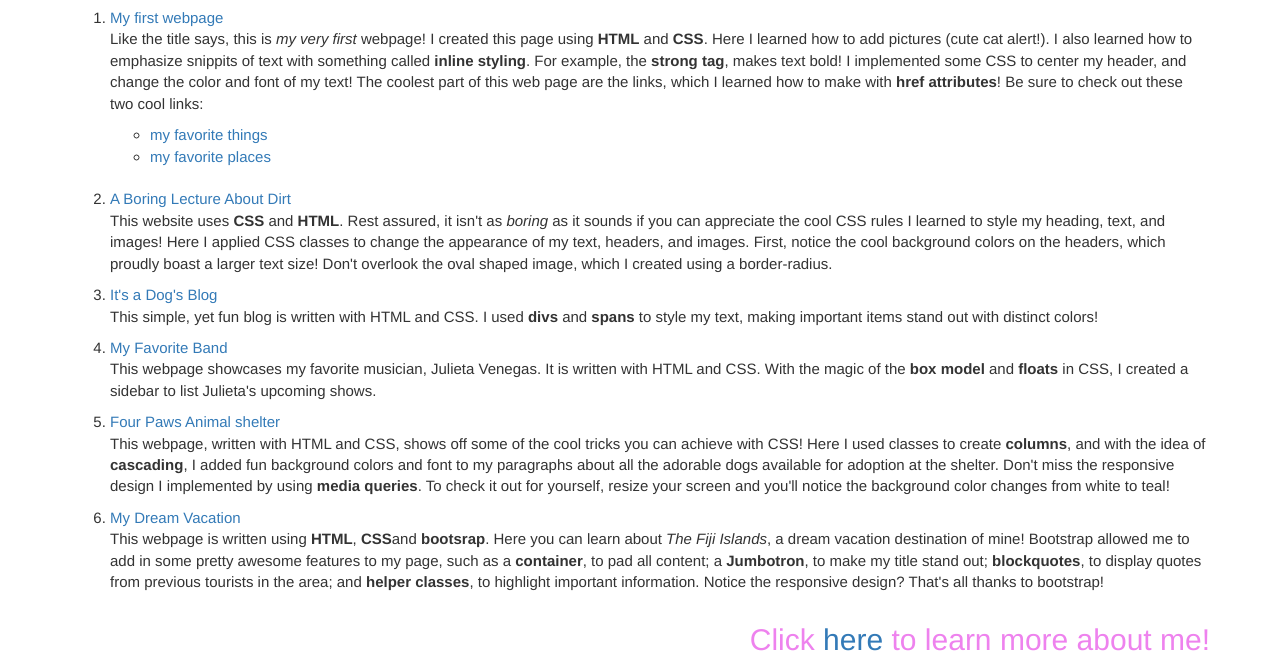
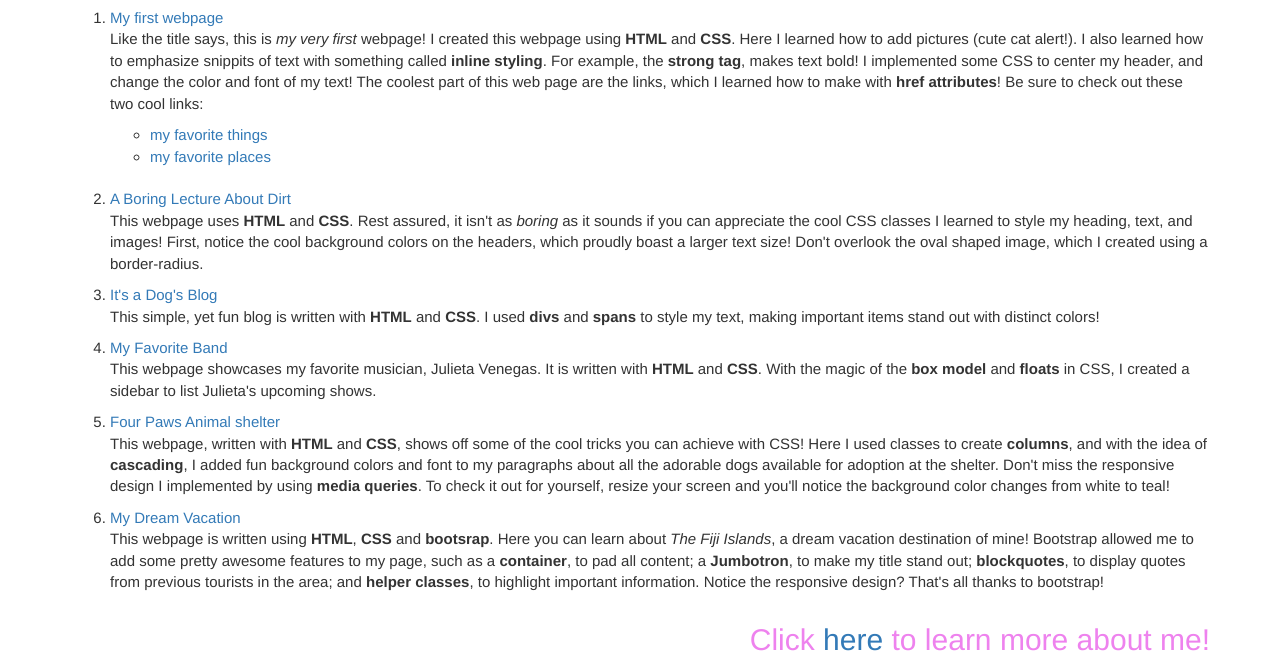
Before and after one commit to EEymann/my-portfolio, a plain HTML site: page index.html in a window 1280 px wide. Shown: the part 420-1086 px from the top of the page. Drawn offline with Linux system fonts and the light colour scheme.

Commit message:
Edit paragraphs in index.html and about-me.html. Link the two pages.

```diff
--- a/index.html
+++ b/index.html
@@ -20,12 +20,11 @@
     <li>
       <a href="https://eeymann.github.io/my-first-webpage/">My first webpage</a>
     </li>
-    <p>Like the title says, this is <em>my very first</em> webpage! I created this page using <strong>HTML</strong> and
-      <strong>CSS</strong>. Here I learned how to add pictures (cute cat alert!). I also learned how to emphasize
-      snippits of text with something called <strong>inline styling</strong>. For example, the <strong>strong
-        tag</strong>, makes text bold! I implemented some CSS to center my header, and change the color and font of my
-      text! The coolest part of this web page are the links, which I learned how to make with <strong>href
-        attributes</strong>! Be sure to check out these two cool links:</p>
+    <p>Like the title says, this is <em>my very first</em> webpage! I created this webpage using <strong>HTML</strong> and
+      <strong>CSS</strong>. Here I learned how to add pictures (cute cat alert!). I also learned how to emphasize snippits of text with something called <strong>inline styling</strong>. For example, the <strong>strong
+          tag</strong>, makes text bold! I implemented some CSS to center my header, and change the color and font of my
+        text! The coolest part of this web page are the links, which I learned how to make with <strong>href
+          attributes</strong>! Be sure to check out these two cool links:</p>
       <ul>
         <li><a href="https://eeymann.github.io/my-first-webpage/favorite-things.html"> my favorite things</a></li>
         <li><a href="https://eeymann.github.io/my-first-webpage/favorite-places.html"> my favorite places</a></li>
@@ -33,28 +32,27 @@
       <br>
     <li>
       <a href="https://eeymann.github.io/boring-lecture/"> A Boring Lecture About Dirt</a>
-      <p>This website uses <strong>CSS</strong> and <strong>HTML</strong>. Rest assured, it isn't as <em>boring</em> as
-        it sounds if you can appreciate the cool CSS rules I learned to style my heading, text, and images! Here I
-        applied CSS classes to change the appearance of my text, headers, and images. First, notice the cool background
+      <p>This webpage uses <strong>HTML</strong> and <strong>CSS</strong>. Rest assured, it isn't as <em>boring</em> as
+        it sounds if you can appreciate the cool CSS classes I learned to style my heading, text, and images! First, notice the cool background
         colors on the headers, which proudly boast a larger text size! Don't overlook the oval shaped image, which I
         created using a border-radius.</p>
     </li>
     <li><a href="https://eeymann.github.io/blog-website/">It's a Dog's Blog</li></a>
-    <p>This simple, yet fun blog is written with HTML and CSS. I used <strong>divs</strong> and <strong>spans</strong>
+    <p>This simple, yet fun blog is written with <strong>HTML</strong> and <strong>CSS</strong>. I used <strong>divs</strong> and <strong>spans</strong>
       to style my text, making important items stand out with distinct colors!</p>
     <li><a href="https://eeymann.github.io/favorite-band/">My Favorite Band</li></a>
-    <p>This webpage showcases my favorite musician, Julieta Venegas. It is written with HTML and CSS. With the magic of
+    <p>This webpage showcases my favorite musician, Julieta Venegas. It is written with <strong>HTML</strong> and <strong>CSS</strong>. With the magic of
       the <strong>box model</strong> and <strong>floats</strong> in CSS, I created a sidebar to list Julieta's upcoming
       shows.</p>
     <li><a href="https://eeymann.github.io/shelter/">Four Paws Animal shelter</li></a>
-    <p>This webpage, written with HTML and CSS, shows off some of the cool tricks you can achieve with CSS! Here I used
+    <p>This webpage, written with <strong>HTML</strong> and <strong>CSS</strong>, shows off some of the cool tricks you can achieve with CSS! Here I used
       classes to create <strong>columns</strong>, and with the idea of <strong>cascading</strong>, I added fun
       background colors and font to my paragraphs about all the adorable dogs available for adoption at the shelter.
       Don't miss the responsive design I implemented by using <strong>media queries</strong>. To check it out for
       yourself, resize your screen and you'll notice the background color changes from white to teal!</p>
     <li><a href="https://eeymann.github.io/vacation-site/">My Dream Vacation</li></a>
-    <p>This webpage is written using <strong>HTML</strong>, <strong>CSS</strong>and <strong>bootsrap</strong>. Here you
-      can learn about <em>The Fiji Islands</em>, a dream vacation destination of mine! Bootstrap allowed me to add in
+    <p>This webpage is written using <strong>HTML</strong>, <strong>CSS</strong> and <strong>bootsrap</strong>. Here you
+      can learn about <em>The Fiji Islands</em>, a dream vacation destination of mine! Bootstrap allowed me to add
       some pretty awesome features to my page, such as a <strong>container</strong>, to pad all content; a
       <strong>Jumbotron</strong>, to make my title stand out; <strong>blockquotes</strong>, to display quotes from
       previous tourists in the area; and <strong>helper classes</strong>, to highlight important information. Notice the
```
Also changed, not shown: about-me.html (+3 -0 lines).
